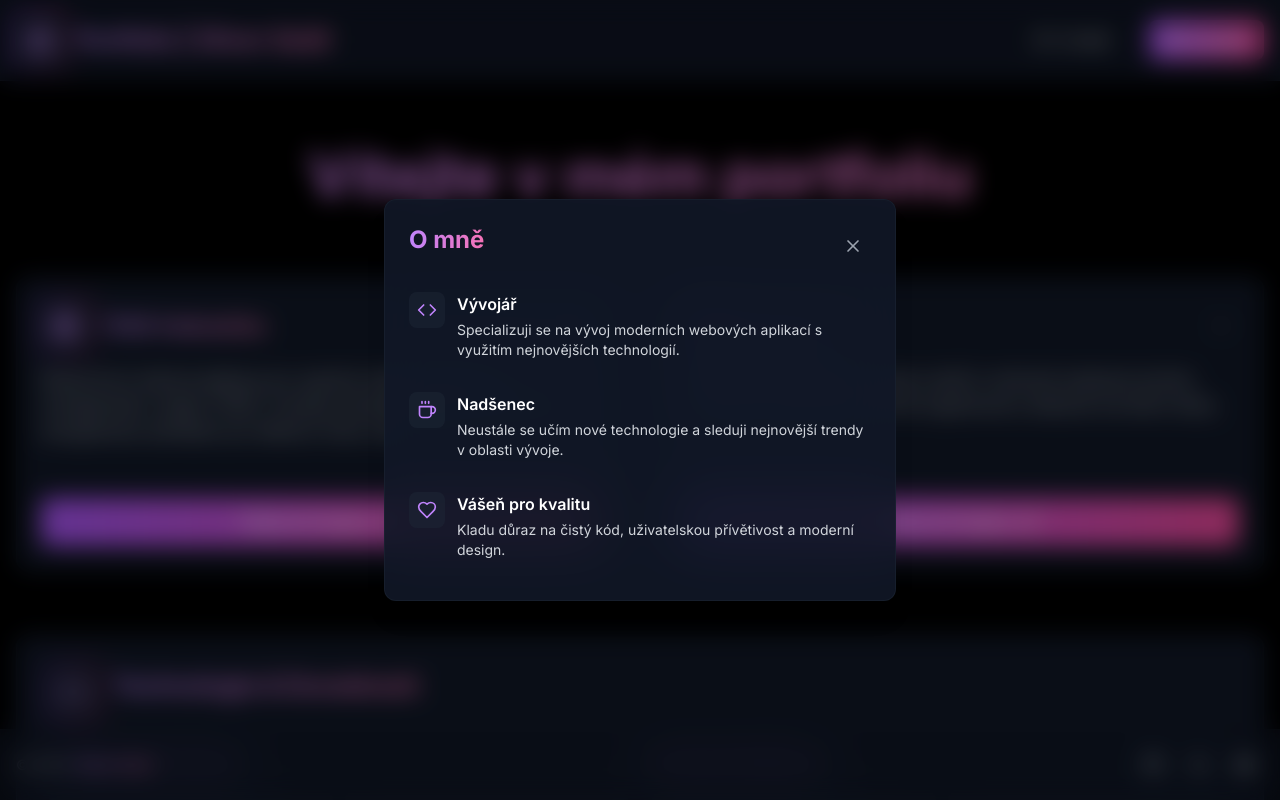
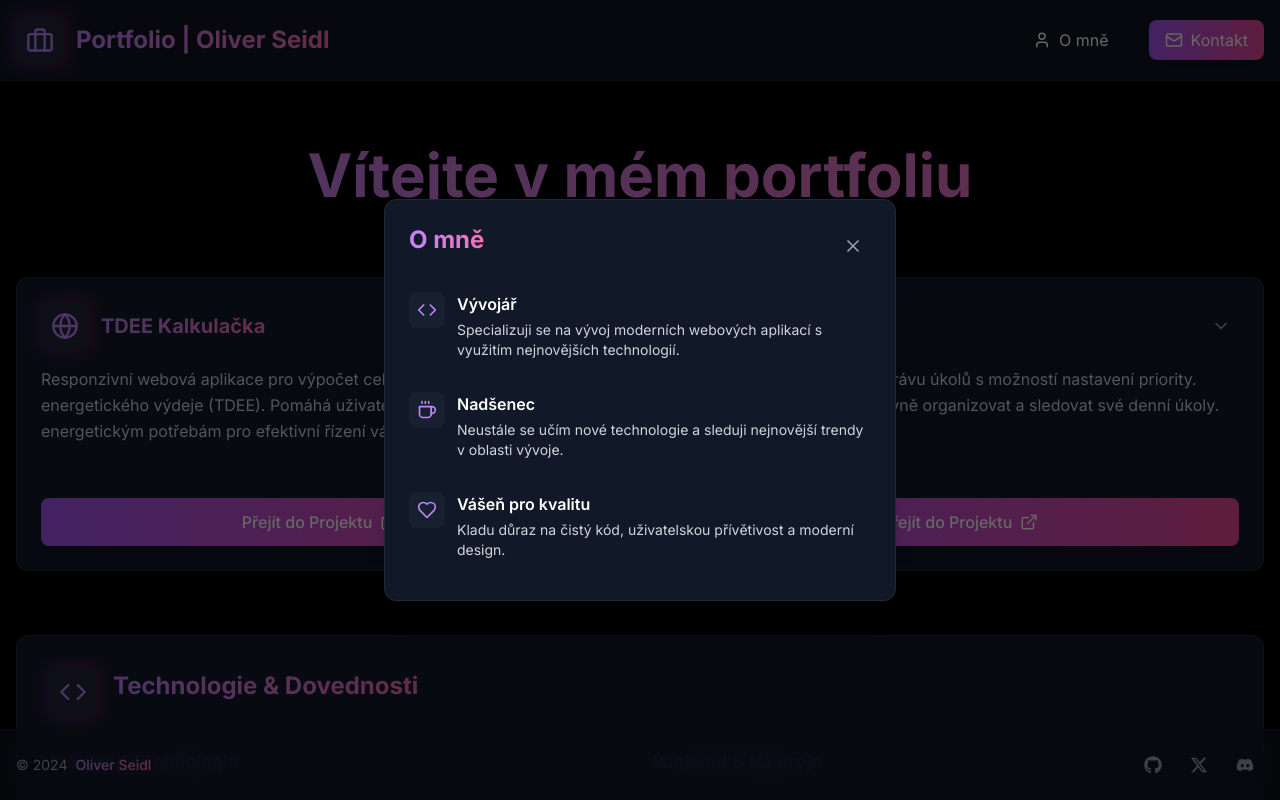
Before and after one commit to Olinkkt/oliverseidl, a Next.js app: page / in a window 1280 px wide. Both pictures are taken after a click on the link "O mně". Shown: the top 800 px of the page. Built offline with nearby package versions, Linux system fonts and the light colour scheme.

Commit message:
Refactor Modal component: integrated AnimatePresence for improved animation handling, simplified backdrop styling, and optimized modal animations for better user experience. Updated backend technology from MongoDB to PostgreSQL in page.tsx for accuracy.

```diff
--- a/app/components/ui/modal.tsx
+++ b/app/components/ui/modal.tsx
@@ -1,6 +1,6 @@
 'use client'
 
-import { motion } from 'framer-motion'
+import { motion, AnimatePresence } from 'framer-motion'
 import { X } from 'lucide-react'
 import { createPortal } from 'react-dom'
 
@@ -15,24 +15,30 @@ export function Modal({ isOpen, onClose, children, title }: ModalProps) {
   if (!isOpen) return null;
 
   return createPortal(
+    <AnimatePresence>
+      {isOpen && (
         <div className="fixed inset-0 z-[100]">
-      {/* Backdrop s blur efektem */}
-      <div
-        className="fixed inset-0 bg-black/40 backdrop-blur-md"
+          {/* Zjednodušený backdrop bez blur efektu */}
+          <motion.div
+            initial={{ opacity: 0 }}
+            animate={{ opacity: 1 }}
+            exit={{ opacity: 0 }}
+            transition={{ duration: 0.2 }}
+            className="fixed inset-0 bg-black/60"
             onClick={onClose}
           />
 
-      {/* Modal */}
+          {/* Modal s optimalizovanými animacemi */}
           <div className="fixed inset-0 flex items-center justify-center p-4">
             <motion.div
-          initial={{ opacity: 0, scale: 0.95, y: 20 }}
-          animate={{ opacity: 1, scale: 1, y: 0 }}
-          exit={{ opacity: 0, scale: 0.95, y: 20 }}
+              initial={{ opacity: 0, y: 10 }}
+              animate={{ opacity: 1, y: 0 }}
+              exit={{ opacity: 0, y: 10 }}
               transition={{ duration: 0.2 }}
               className="relative w-full max-w-lg"
               onClick={(e) => e.stopPropagation()}
             >
-          <div className="relative bg-gray-900/90 backdrop-blur-xl rounded-xl border border-gray-800/50 shadow-xl">
+              <div className="relative bg-gray-900 rounded-xl border border-gray-800 shadow-xl">
                 <div className="p-6">
                   {/* Header */}
                   <div className="flex items-center justify-between mb-6">
@@ -55,7 +61,9 @@ export function Modal({ isOpen, onClose, children, title }: ModalProps) {
               </div>
             </motion.div>
           </div>
-    </div>,
+        </div>
+      )}
+    </AnimatePresence>,
     document.body
   )
 }
--- a/app/page.tsx
+++ b/app/page.tsx
@@ -55,7 +55,7 @@ const frontendTechnologies = [
 const backendTechnologies = [
   { name: 'Node.js', icon: '🟢' },
   { name: 'Git', icon: '📂' },
-  { name: 'MongoDB', icon: '🍃' },
+  { name: 'PostgreSQL', icon: '🍃' },
   { name: 'Python', icon: '🐍' },
 ]
 
```
Lines whose indentation alone changed are shown as unchanged.
